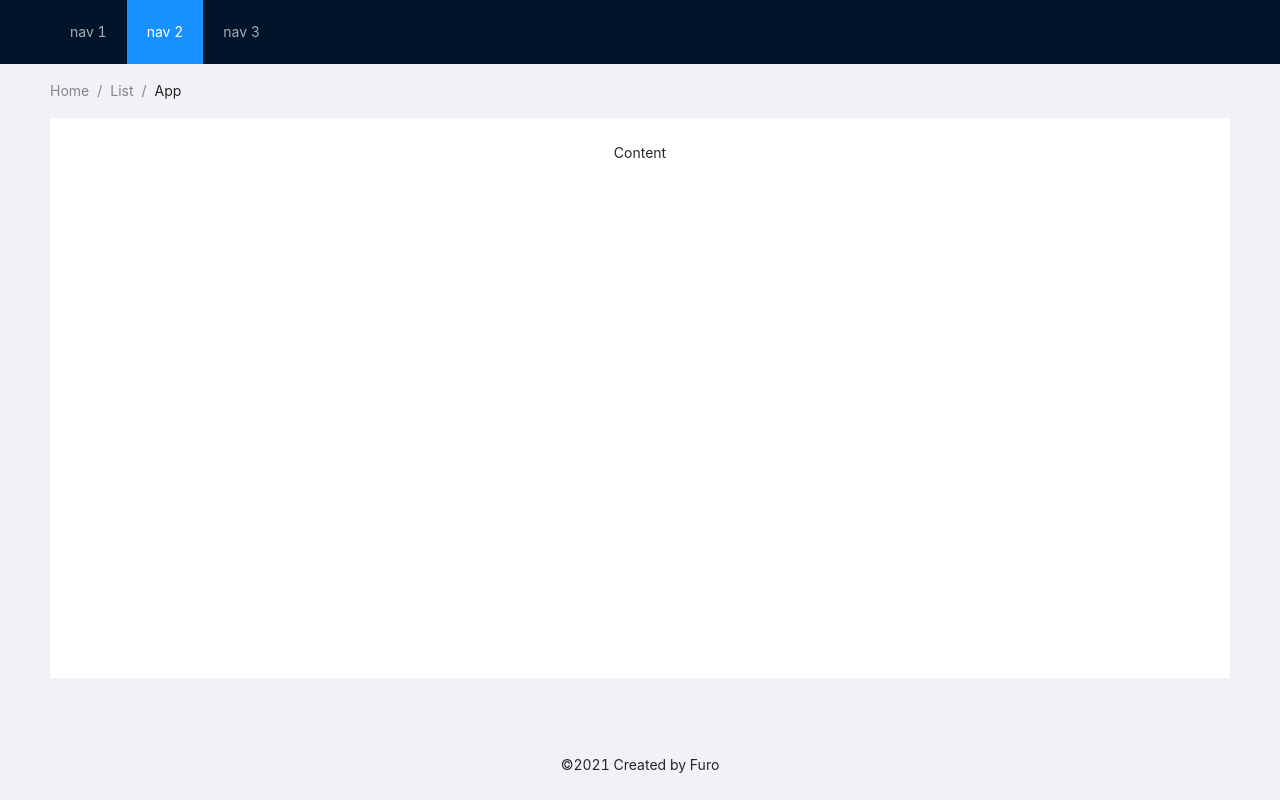
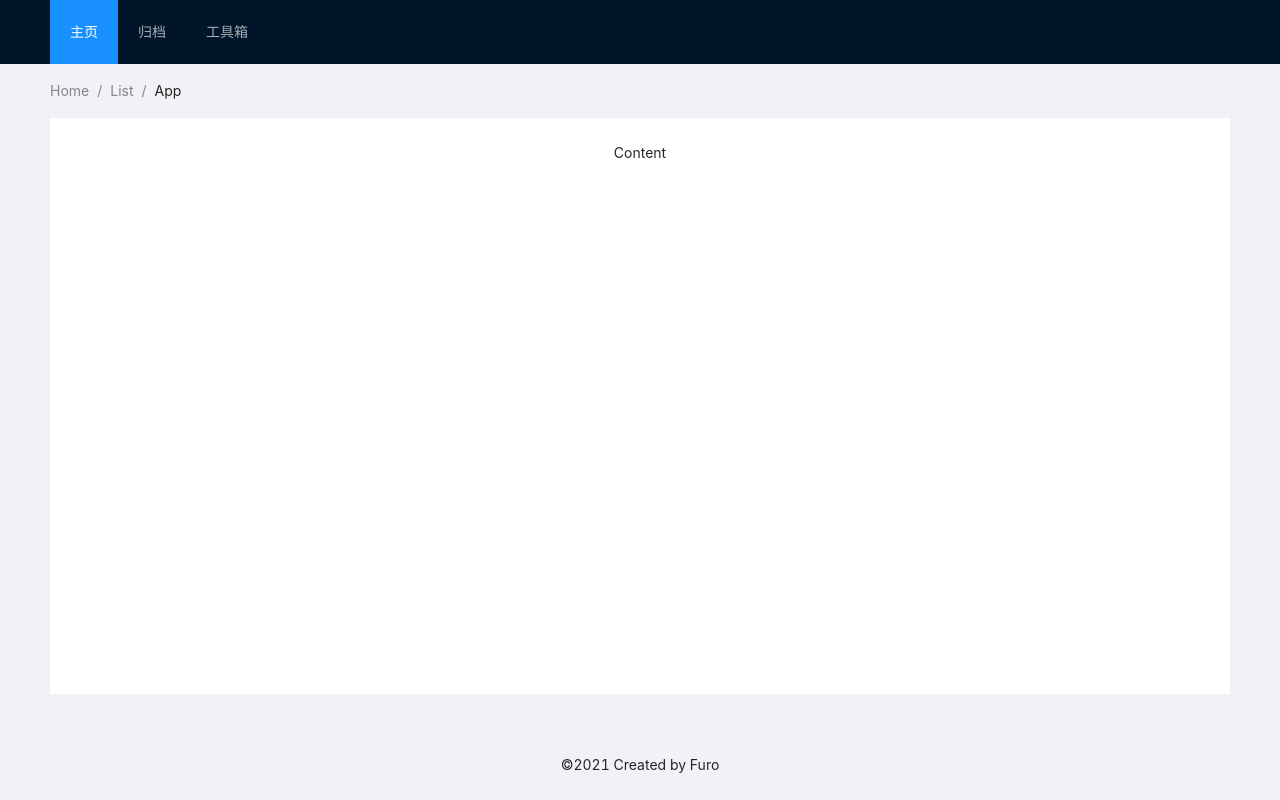
Before and after one commit to Furoe/furo-react, a React (Create React App) app: page / in a window 1280 px wide. Built offline with nearby package versions, Linux system fonts and the light colour scheme.

Commit message:
添加ts下router依赖

```diff
--- a/package.json
+++ b/package.json
@@ -10,12 +10,14 @@
     "@types/node": "^12.19.13",
     "@types/react": "^16.14.2",
     "@types/react-dom": "^16.9.10",
+    "@types/react-router-dom": "^5.1.7",
     "antd": "^4.10.2",
     "axios": "^0.21.1",
     "node-sass": "^4.14.1",
     "react": "^17.0.1",
     "react-dom": "^17.0.1",
     "react-router": "^5.2.0",
+    "react-router-dom": "^5.2.0",
     "react-scripts": "4.0.1",
     "sass-loader": "^10.1.1",
     "typescript": "^4.1.3",
--- a/src/modules/App.tsx
+++ b/src/modules/App.tsx
@@ -18,10 +18,10 @@ const App: FC = () => (
       <Layout className="layout" style={{ minHeight: '100vh'}}>
         <Header>
           <div className="logo" />
-          <Menu theme="dark" mode="horizontal" defaultSelectedKeys={['2']}>
-            <Menu.Item key="1">nav 1</Menu.Item>
-            <Menu.Item key="2">nav 2</Menu.Item>
-            <Menu.Item key="3">nav 3</Menu.Item>
+          <Menu theme="dark" mode="horizontal" defaultSelectedKeys={['1']}>
+            <Menu.Item key="1">主页</Menu.Item>
+            <Menu.Item key="2">归档</Menu.Item>
+            <Menu.Item key="3">工具箱</Menu.Item>
           </Menu>
         </Header>
         <Content style={{ padding: '0 50px' }}>
@@ -30,7 +30,7 @@ const App: FC = () => (
             <Breadcrumb.Item>List</Breadcrumb.Item>
             <Breadcrumb.Item>App</Breadcrumb.Item>
           </Breadcrumb>
-          <div className="site-layout-content" style={{minHeight: '70vh' }}>Content</div>
+          <div className="site-layout-content" style={{minHeight: '72vh' }}>Content</div>
         </Content>
         <Footer style={{ textAlign: 'center' }}>©2021 Created by Furo</Footer>
       </Layout>
--- /dev/null
+++ b/src/router/index.ts
@@ -0,0 +1,2 @@
+import React from 'react';
+import { Router, Route, Switch, Redirect } from 'react-router-dom'
```
Also changed, not shown: 1 other file (tests, documents, lock files or other folders).
